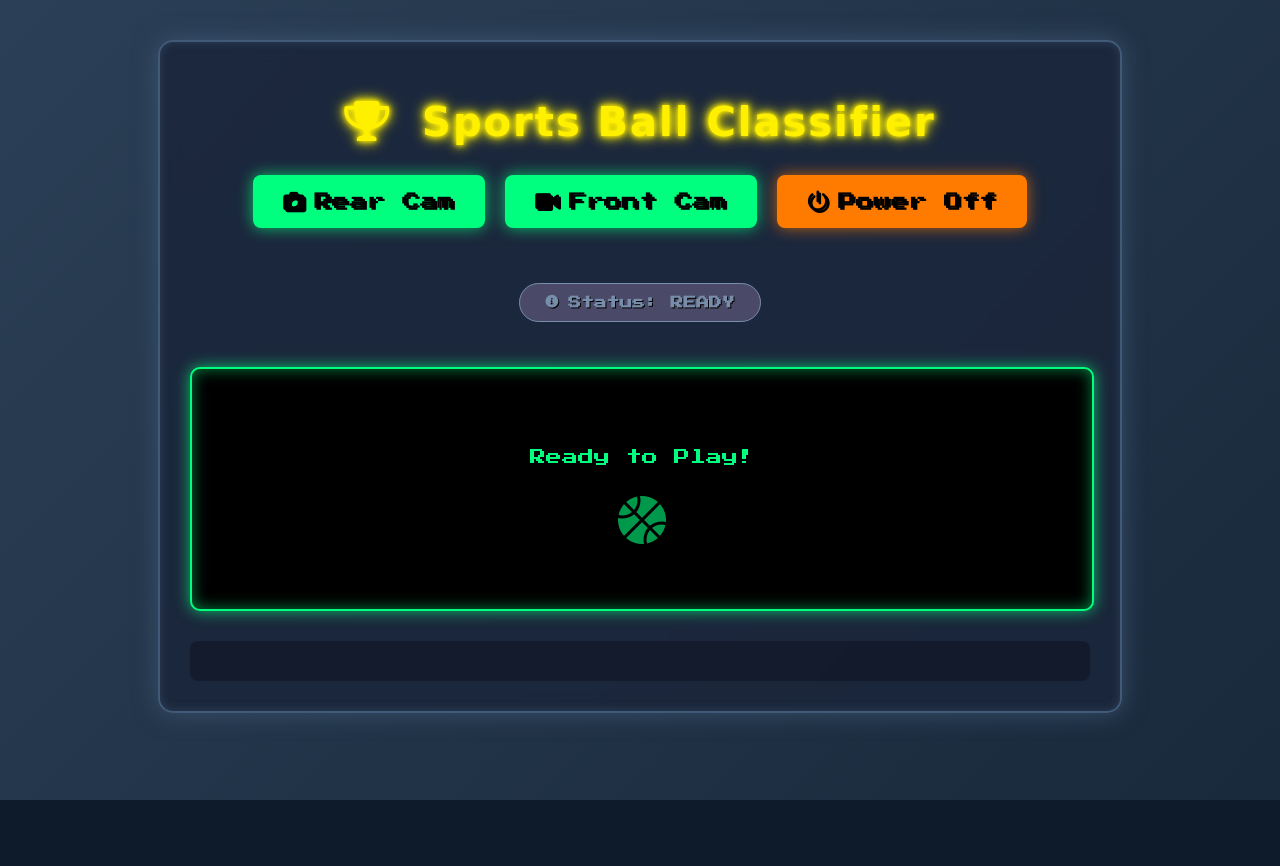
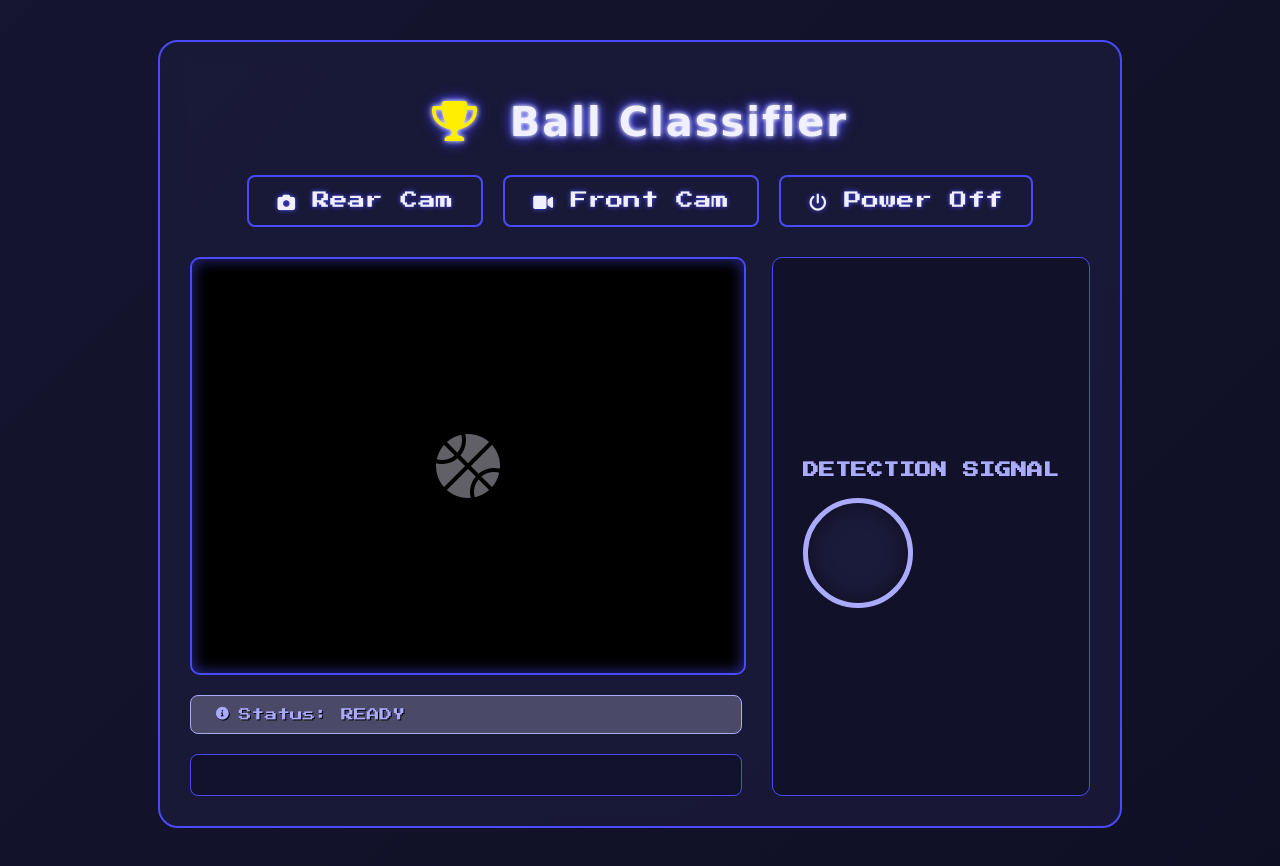
Before and after one commit to chayanun56/New, a plain HTML site: page index.html in a window 1280 px wide. Before the commit the page ends 800 px from the top, so only its background shows below. Drawn offline with Linux system fonts and the light colour scheme; a web font is replaced by a local one.

Commit message:
index.html

```diff
--- a/index.html
+++ b/index.html
@@ -4,7 +4,7 @@
     <title>Sports Ball Classifier // Slam Dunk Edition</title>
     <meta name="viewport" content="width=device-width, initial-scale=1.0">
     <script src="https://cdn.jsdelivr.net/npm/@tensorflow/tfjs@latest"></script>
-    <script src="https://cdn.jsdelivr.ly/npm/@teachablemachine/image@0.8.4/dist/teachablemachine-image.min.js"></script>
+    <script src="https://cdn.jsdelivr.net/npm/@teachablemachine/image@0.8.4/dist/teachablemachine-image.min.js"></script>
     <script src="https://cdnjs.cloudflare.com/ajax/libs/paho-mqtt/1.0.1/mqttws31.min.js"></script>
     <link rel="stylesheet" href="https://cdnjs.cloudflare.com/ajax/libs/font-awesome/6.0.0-beta3/css/all.min.css">
     <link rel="preconnect" href="https://fonts.googleapis.com">
@@ -12,19 +12,20 @@
     <link href="https://fonts.googleapis.com/css2?family=Bungee+Inline&family=Press+Start+2P&display=swap" rel="stylesheet">
 
     <style>
-        /* --- 🎨 CUSTOM UI THEME: SPORTS / ARCADE 🎨 --- */
+        /* --- 🎨 CUSTOM UI THEME: NEON SPORTS ARENA 🎨 --- */
         :root {
-            --bg-dark: #0d1b2a;
-            --bg-panel: #1b263b;
-            --primary-glow: #415a77;
-            --text-light: #e0e1dd;
-            --text-secondary: #778da9;
-            --accent-basketball: #ff7b00;
-            --accent-soccer: #00ff7f;
-            --accent-baseball: #fff000;
-            --shadow-glow-orange: 0 0 15px rgba(255, 123, 0, 0.7);
-            --shadow-glow-green: 0 0 15px rgba(0, 255, 127, 0.7);
-            --shadow-glow-yellow: 0 0 15px rgba(255, 240, 0, 0.7);
+            --bg-dark: #0a0a1a;
+            --bg-panel: #1a1a3a;
+            --primary-glow: #4a4afc;
+            --text-light: #f0f0ff;
+            --text-secondary: #aaaaff;
+            --accent-red: #ff3c3c;
+            --accent-blue: #00aaff;
+            --accent-yellow: #ffee00;
+            --shadow-glow-red: 0 0 20px rgba(255, 60, 60, 0.8);
+            --shadow-glow-blue: 0 0 20px rgba(0, 170, 255, 0.8);
+            --shadow-glow-yellow: 0 0 20px rgba(255, 238, 0, 0.8);
+            --shadow-glow-primary: 0 0 20px rgba(74, 74, 252, 0.7);
         }
 
         @keyframes background-pan {
@@ -39,33 +40,39 @@
             margin: 0;
             padding: 20px;
             background-color: var(--bg-dark);
-            background-image: linear-gradient(315deg, var(--bg-dark) 0%, var(--primary-glow) 74%);
+            background-image: linear-gradient(315deg, var(--bg-dark) 0%, #1a1a3a 74%);
             background-size: 400% 400%;
-            animation: background-pan 15s ease infinite;
+            animation: background-pan 20s ease infinite;
             color: var(--text-light);
+            display: flex;
+            justify-content: center;
+            align-items: center;
+            min-height: 100vh;
         }
 
         .container {
+            width: 100%;
             max-width: 900px;
             margin: 20px auto;
             padding: 30px;
-            background: rgba(27, 38, 59, 0.9);
-            border-radius: 15px;
+            background: rgba(26, 26, 58, 0.85);
+            border-radius: 20px;
             border: 2px solid var(--primary-glow);
-            box-shadow: 0 0 25px rgba(65, 90, 119, 0.8), inset 0 0 10px rgba(65, 90, 119, 0.5);
-            backdrop-filter: blur(10px);
+            box-shadow: 0 0 35px var(--shadow-glow-primary), inset 0 0 15px rgba(74, 74, 252, 0.5);
+            backdrop-filter: blur(12px);
         }
 
         h1 {
             font-family: 'Bungee Inline', cursive;
-            color: var(--accent-baseball);
+            color: var(--text-light);
             margin-bottom: 30px;
             font-size: 2.5em;
             letter-spacing: 2px;
-            text-shadow: 0 0 5px var(--accent-baseball), 0 0 10px var(--accent-baseball), 0 0 15px #fff000;
+            text-shadow: 0 0 5px #fff, 0 0 10px var(--primary-glow), 0 0 15px var(--primary-glow);
         }
         h1 i {
             margin-right: 15px;
+            color: var(--accent-yellow);
         }
 
         .controls {
@@ -80,35 +87,67 @@
             padding: 14px 28px;
             font-size: 1.1em;
             font-family: 'Press Start 2P', cursive;
-            border: 2px solid transparent;
+            border: 2px solid var(--primary-glow);
+            background: transparent;
+            color: var(--text-light);
             border-radius: 8px;
             cursor: pointer;
             transition: all 0.3s ease;
-            display: inline-flex;
+            text-shadow: 0 0 5px var(--primary-glow);
+        }
+        button:hover {
+            background: var(--primary-glow);
+            color: var(--bg-dark);
+            transform: translateY(-3px) scale(1.05);
+            box-shadow: 0 0 25px var(--shadow-glow-primary);
+        }
+
+        .main-content {
+            display: flex;
+            gap: 30px;
+            margin-top: 20px;
+        }
+
+        .left-panel {
+            flex: 2;
+            display: flex;
+            flex-direction: column;
+            gap: 20px;
+        }
+
+        .right-panel {
+            flex: 1;
+            display: flex;
+            flex-direction: column;
             align-items: center;
-            gap: 10px;
-            position: relative;
+            justify-content: center;
+            background: rgba(10, 10, 30, 0.5);
+            border-radius: 10px;
+            padding: 20px;
+            border: 1px solid var(--primary-glow);
+        }
+
+        #webcam-container {
+            width: 100%;
+            aspect-ratio: 4 / 3;
+            border-radius: 10px;
             overflow: hidden;
-            text-shadow: 2px 2px 0px #000;
+            background: #000;
+            border: 2px solid var(--primary-glow);
+            box-shadow: inset 0 0 15px rgba(74, 74, 252, 0.6);
+            display: flex;
+            justify-content: center;
+            align-items: center;
         }
-        button i { font-size: 1.2em; }
-
-        .btn-start { background-color: var(--accent-soccer); color: #000; box-shadow: var(--shadow-glow-green); }
-        .btn-stop { background-color: var(--accent-basketball); color: #000; box-shadow: var(--shadow-glow-orange); }
-
-        button:hover {
-            transform: translateY(-3px);
-            box-shadow: 0 0 25px rgba(0, 255, 127, 0.9);
-        }
-        .btn-stop:hover {
-             box-shadow: 0 0 25px rgba(255, 123, 0, 0.9);
+         #webcam-container canvas {
+            width: 100%;
+            height: 100%;
+            object-fit: cover;
         }
 
         #status-container {
-            margin: 25px auto;
             padding: 12px 25px;
-            border-radius: 30px;
-            font-weight: 600;
+            border-radius: 8px;
             font-size: 0.8em;
             display: inline-flex;
             align-items: center;
@@ -121,108 +160,93 @@
         .status-badge-success { background-color: #28a745; border-color: #28a745; color: #d4edda; box-shadow: 0 0 10px rgba(40, 167, 69, 0.7); }
         .status-badge-error { background-color: #dc3545; border-color: #dc3545; color: #f8d7da; box-shadow: 0 0 10px rgba(220, 53, 69, 0.7); }
 
-        #webcam-container {
-            width: 100%;
-            height: 240px;
-            margin: 20px auto;
-            border-radius: 10px;
-            overflow: hidden;
-            background: #000;
-            border: 2px solid var(--accent-soccer);
-            box-shadow: var(--shadow-glow-green), inset 0 0 15px rgba(0, 255, 127, 0.5);
-            display: flex;
-            flex-direction: column;
-            justify-content: center;
-            align-items: center;
-            color: var(--accent-soccer);
+        /* --- 💡 NEW INDICATOR LIGHT 💡 --- */
+        #indicator-light-container h3 {
+            margin-bottom: 20px;
+            font-size: 1em;
+            color: var(--text-secondary);
         }
-        #webcam-container canvas {
-            max-width: 100%;
-            height: auto;
-            display: block;
+        #indicator-light {
+            width: 100px;
+            height: 100px;
+            background-color: #1a1a3a;
+            border-radius: 50%;
+            border: 5px solid var(--text-secondary);
+            transition: all 0.3s ease;
+            box-shadow: inset 0 0 20px rgba(0,0,0,0.5);
+        }
+        #indicator-light.red {
+            background-color: var(--accent-red);
+            border-color: var(--accent-red);
+            box-shadow: var(--shadow-glow-red);
+        }
+        #indicator-light.blue {
+            background-color: var(--accent-blue);
+            border-color: var(--accent-blue);
+            box-shadow: var(--shadow-glow-blue);
+        }
+        #indicator-light.yellow {
+            background-color: var(--accent-yellow);
+            border-color: var(--accent-yellow);
+            box-shadow: var(--shadow-glow-yellow);
         }
 
+
         #label-container {
-            margin-top: 30px;
-            background: rgba(10, 10, 20, 0.4);
+            background: rgba(10, 10, 30, 0.4);
             padding: 20px;
             border-radius: 8px;
             display: flex;
             flex-direction: column;
             gap: 15px;
             text-align: left;
-        }
-        .label-item {
-            display: flex;
-            align-items: center;
-            font-size: 1em;
-            color: var(--text-light);
-        }
-        .label-name {
-            flex-basis: 150px;
-            min-width: 120px;
-            font-weight: bold;
-            font-family: 'Press Start 2P', cursive;
-            font-size: 0.9em;
-        }
-        .progress-bar-container {
-            flex-grow: 1;
-            height: 24px;
-            background-color: #1a1a2e;
-            border-radius: 5px;
-            overflow: hidden;
             border: 1px solid var(--primary-glow);
         }
-        .progress-bar {
-            height: 100%;
-            width: 0%;
-            border-radius: 4px;
-            transition: width 0.2s ease-out;
-            display: flex;
-            align-items: center;
-            font-weight: bold;
-            justify-content: flex-end;
-            padding-right: 8px;
-            box-sizing: border-box;
-            color: #000;
-            text-shadow: 0 0 2px rgba(255,255,255,0.5);
-        }
+        .label-item { display: flex; align-items: center; font-size: 1em; }
+        .label-name { flex-basis: 150px; min-width: 120px; font-size: 0.9em; }
+        .progress-bar-container { flex-grow: 1; height: 24px; background-color: #1a1a2e; border-radius: 5px; overflow: hidden; border: 1px solid var(--primary-glow); }
+        .progress-bar { height: 100%; width: 0%; border-radius: 4px; transition: width 0.2s ease-out; display: flex; align-items: center; justify-content: flex-end; padding-right: 8px; box-sizing: border-box; color: #000; text-shadow: 0 0 2px rgba(255,255,255,0.5); }
 
-        /* --- 🎨 Progress Bar colors based on class 🎨 --- */
-        .progress-basketball { background-color: var(--accent-basketball); box-shadow: inset 0 0 10px rgba(0,0,0,0.3); }
-        .progress-soccer-ball { background-color: var(--accent-soccer); box-shadow: inset 0 0 10px rgba(0,0,0,0.3); }
-        .progress-baseball { background-color: var(--accent-baseball); box-shadow: inset 0 0 10px rgba(0,0,0,0.3); }
+        .progress-basketball { background: linear-gradient(90deg, #ff7b00, #ff4800); }
+        .progress-soccer-ball { background: linear-gradient(90deg, #00aaff, #0077ff); }
+        .progress-baseball { background: linear-gradient(90deg, #ffee00, #ffc800); }
 
-        .progress-bar.predicted {
-            animation: pulse 1s infinite;
-        }
+        .progress-bar.predicted { animation: pulse 1s infinite; }
 
         @keyframes pulse {
             0% { filter: brightness(1); }
-            50% { filter: brightness(1.5); }
+            50% { filter: brightness(1.6); }
             100% { filter: brightness(1); }
         }
     </style>
 </head>
 <body>
     <div class="container">
-        <h1><i class="fas fa-trophy"></i> Sports Ball Classifier</h1>
+        <h1><i class="fas fa-trophy"></i> Ball Classifier</h1>
+
         <div class="controls">
-            <button class="btn-start" onclick="init('environment')"><i class="fas fa-camera"></i> Rear Cam</button>
-            <button class="btn-start" onclick="init('user')"><i class="fas fa-video"></i> Front Cam</button>
-            <button class="btn-stop" onclick="stop()"><i class="fas fa-power-off"></i> Power Off</button>
+            <button onclick="init('environment')"><i class="fas fa-camera"></i> Rear Cam</button>
+            <button onclick="init('user')"><i class="fas fa-video"></i> Front Cam</button>
+            <button onclick="stop()"><i class="fas fa-power-off"></i> Power Off</button>
         </div>
 
-        <div id="status-container" class="status-badge-initial">
-            <i class="fas fa-info-circle"></i> Status: READY
+        <div class="main-content">
+            <div class="left-panel">
+                <div id="webcam-container">
+                     <i class="fas fa-basketball-ball fa-4x" style="opacity: 0.4;"></i>
+                </div>
+                <div id="status-container" class="status-badge-initial">
+                    <i class="fas fa-info-circle"></i> Status: READY
+                </div>
+                <div id="label-container"></div>
+            </div>
+            <div class="right-panel">
+                <div id="indicator-light-container">
+                    <h3>DETECTION SIGNAL</h3>
+                    <div id="indicator-light"></div>
+                </div>
+            </div>
         </div>
-
-        <div id="webcam-container">
-            <p>Ready to Play!</p>
-            <i class="fas fa-basketball-ball fa-3x" style="margin-top: 15px; opacity: 0.6;"></i>
-        </div>
-
-        <div id="label-container"></div>
     </div>
 
     <script type="text/javascript">
@@ -236,6 +260,8 @@
         let lastSentMessage = "";
         let isRunning = false;
 
+        const indicatorLight = document.getElementById('indicator-light');
+
         function updateStatus(message, type = "initial") {
             const statusDiv = document.getElementById("status-container");
             let iconClass;
@@ -246,6 +272,28 @@
             }
             statusDiv.innerHTML = `<i class="${iconClass}"></i> Status: ${message}`;
             statusDiv.className = `status-badge-${type}`;
+        }
+
+        // --- 💡 JS CHANGE 💡 ---
+        // ฟังก์ชันใหม่สำหรับควบคุมไฟสถานะ
+        function updateIndicatorLight(predictedClass) {
+            // Reset class ทั้งหมดก่อน
+            indicatorLight.className = 'indicator-light';
+
+            switch (predictedClass) {
+                case "Basketball":
+                    indicatorLight.classList.add('red');
+                    break;
+                case "Soccer Ball":
+                    indicatorLight.classList.add('blue');
+                    break;
+                case "Baseball":
+                    indicatorLight.classList.add('yellow');
+                    break;
+                default:
+                    // ถ้าไม่มีคลาสที่ตรง, ไฟจะกลับไปสถานะปกติ (off)
+                    break;
+            }
         }
 
         function connectMQTT() {
@@ -287,7 +335,6 @@
                 const classLabels = model.getClassLabels();
                 for (let i = 0; i < maxPredictions; i++) {
                     const classLabel = classLabels[i];
-                    // Clean up the class name for use in CSS
                     const sanitizedClassName = classLabel.toLowerCase().replace(/\s+/g, '-');
                     const labelItem = document.createElement("div");
                     labelItem.classList.add('label-item');
@@ -296,7 +343,7 @@
                 }
 
                 updateStatus("Initializing Camera...");
-                webcam = new tmImage.Webcam(320, 240, false);
+                webcam = new tmImage.Webcam(400, 300, false); // Increased resolution
                 await webcam.setup({ facingMode: facingMode || "environment" });
                 await webcam.play();
 
@@ -350,13 +397,14 @@
             const confidenceThreshold = 0.95;
             if (highestProb >= confidenceThreshold) {
                 let commandToSend = null;
+                 // --- 💡 JS CHANGE 💡 ---
+                 // เรียกใช้ฟังก์ชันเปลี่ยนสีไฟพร้อมส่งชื่อคลาสที่ทำนายได้
+                updateIndicatorLight(predictedClass);
+
                 switch (predictedClass) {
-                    // --- 💡 JS CHANGE 💡 ---
-                    // เปลี่ยนชื่อคลาสให้ตรงกับโมเดลของคุณ
                     case "Basketball": commandToSend = "BASKETBALL_DETECTED"; break;
                     case "Soccer Ball": commandToSend = "SOCCER_DETECTED"; break;
                     case "Baseball": commandToSend = "BASEBALL_DETECTED"; break;
-                    // เพิ่ม case อื่นๆ ที่คุณมีในโมเดล
                 }
 
                 if (commandToSend && commandToSend !== lastSentMessage) {
@@ -373,6 +421,10 @@
                         }
                     }, 5000);
                 }
+            } else {
+                 // --- 💡 JS CHANGE 💡 ---
+                 // ถ้าความมั่นใจต่ำกว่าเกณฑ์ ให้ไฟดับ (ส่งค่าว่าง)
+                updateIndicatorLight(null);
             }
         }
 
@@ -380,11 +432,13 @@
             isRunning = false;
             if (webcam) {
                 webcam.stop();
-                document.getElementById("webcam-container").innerHTML = `<p>Ready to Play!</p><i class="fas fa-basketball-ball fa-3x" style="margin-top: 15px; opacity: 0.6;"></i>`;
+                document.getElementById("webcam-container").innerHTML = `<i class="fas fa-basketball-ball fa-4x" style="opacity: 0.4;"></i>`;
                 document.getElementById("label-container").innerHTML = '';
             }
             if (mqttClient && mqttClient.isConnected()) { mqttClient.disconnect(); }
             updateStatus("System Offline", "initial");
+            // ทำให้ไฟสถานะกลับเป็นค่าเริ่มต้นเมื่อหยุดทำงาน
+            updateIndicatorLight(null);
         }
 
         window.addEventListener('beforeunload', stop);
```
